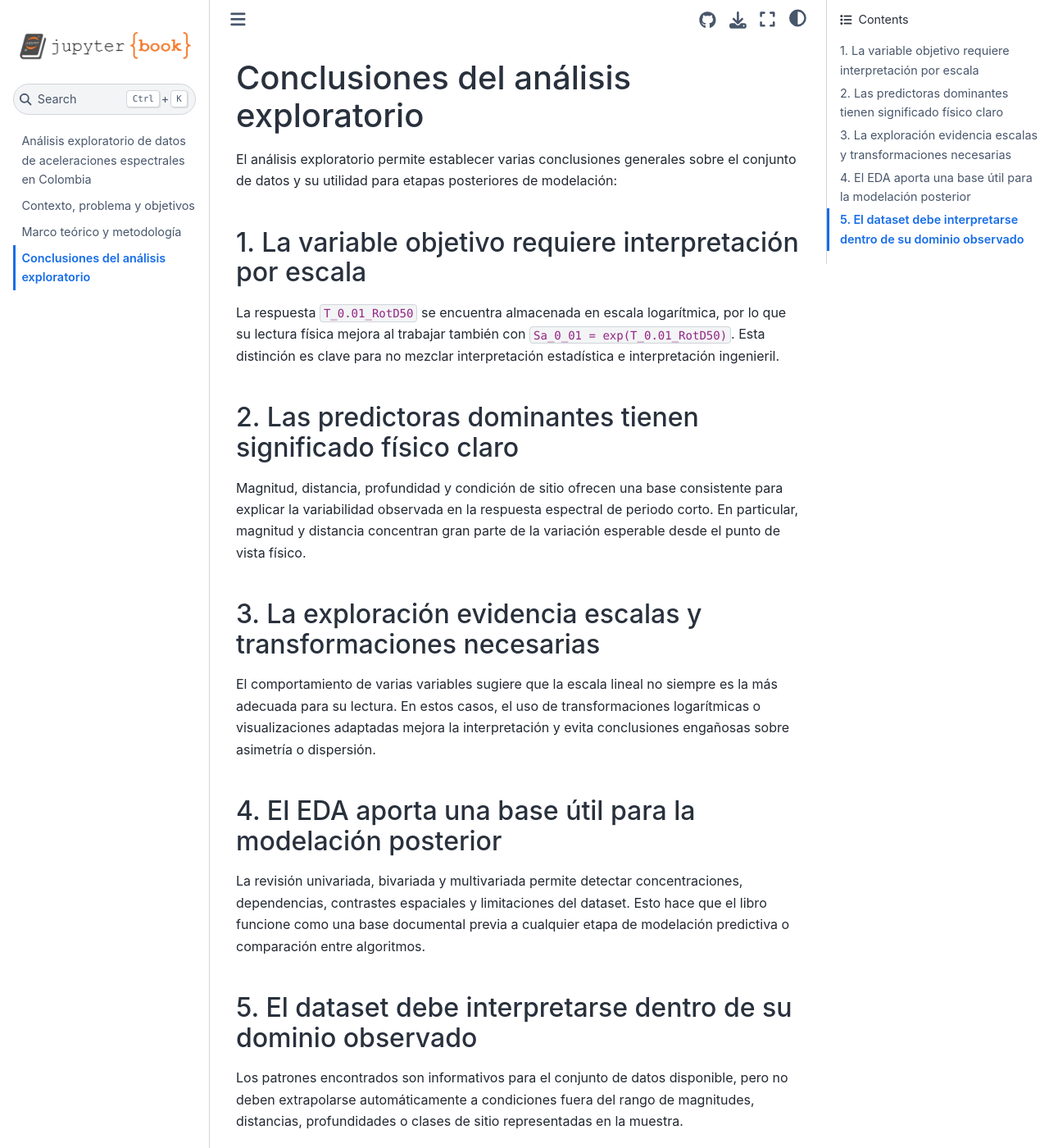
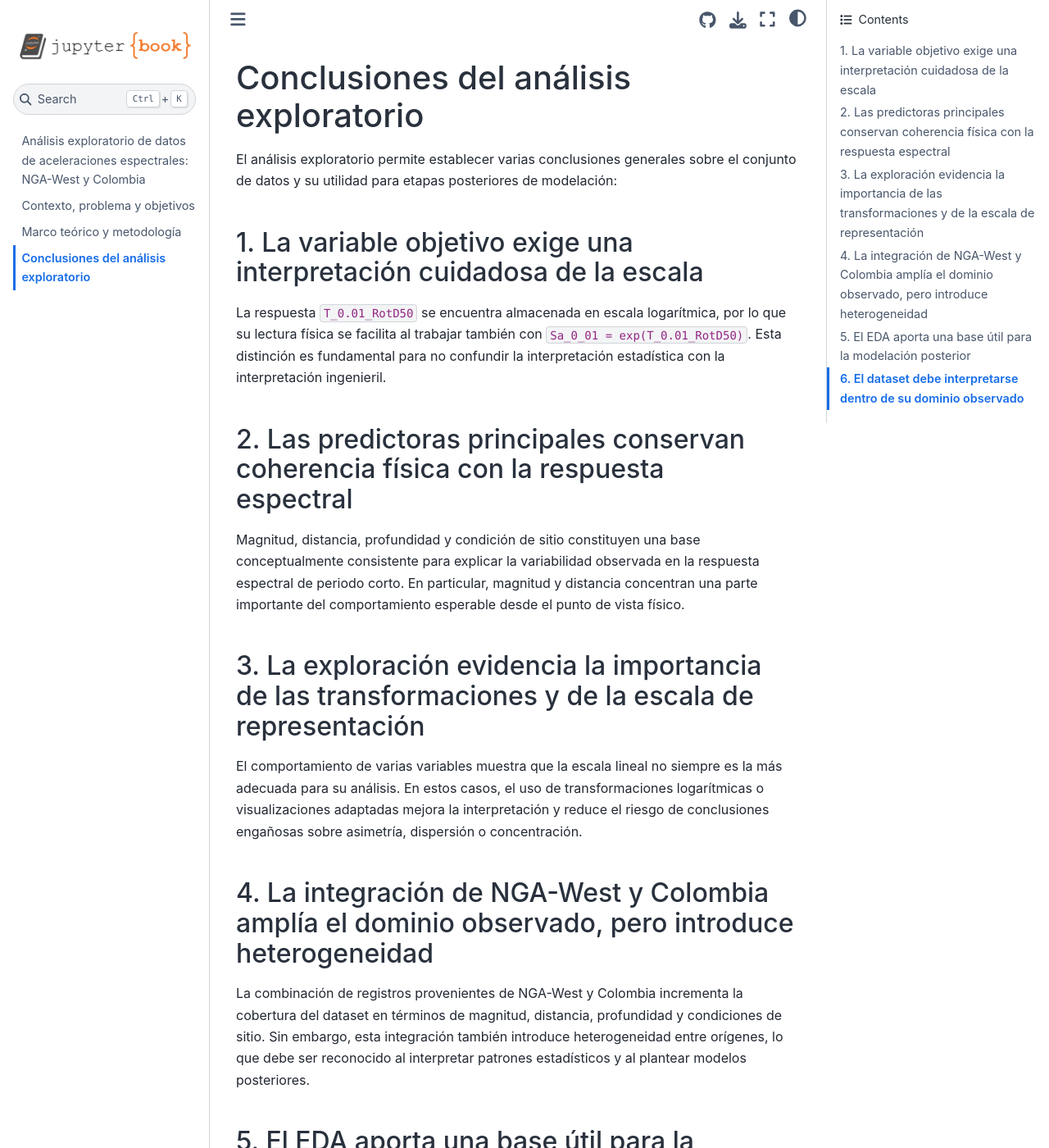
Before and after one commit to eliasibpajaro/eda-jbook, a Jupyter Book: the page built from docs/conclusiones.md, in a window 1280 px wide and 1400 px high. Shown: the whole window at 82% size. Built offline with Jupyter Book 1.0.4 settings and Sphinx 7.4.7 and the Sphinx Book theme 1.1.4, drawn with Linux system fonts in a browser that asks for light colours; pages that are not in the unit, such as notebooks, are missing from menus; some of the changed text lies outside the part shown.

Commit message:
Agrega introducción, marco teórico y conclusiones al Jupyter Book

````diff
--- a/docs/conclusiones.md
+++ b/docs/conclusiones.md
@@ -2,22 +2,26 @@
 
 El análisis exploratorio permite establecer varias conclusiones generales sobre el conjunto de datos y su utilidad para etapas posteriores de modelación:
 
-## 1. La variable objetivo requiere interpretación por escala
+## 1. La variable objetivo exige una interpretación cuidadosa de la escala
 
-La respuesta `T_0.01_RotD50` se encuentra almacenada en escala logarítmica, por lo que su lectura física mejora al trabajar también con `Sa_0_01 = exp(T_0.01_RotD50)`. Esta distinción es clave para no mezclar interpretación estadística e interpretación ingenieril.
+La respuesta `T_0.01_RotD50` se encuentra almacenada en escala logarítmica, por lo que su lectura física se facilita al trabajar también con `Sa_0_01 = exp(T_0.01_RotD50)`. Esta distinción es fundamental para no confundir la interpretación estadística con la interpretación ingenieril.
 
-## 2. Las predictoras dominantes tienen significado físico claro
+## 2. Las predictoras principales conservan coherencia física con la respuesta espectral
 
-Magnitud, distancia, profundidad y condición de sitio ofrecen una base consistente para explicar la variabilidad observada en la respuesta espectral de periodo corto. En particular, magnitud y distancia concentran gran parte de la variación esperable desde el punto de vista físico.
+Magnitud, distancia, profundidad y condición de sitio constituyen una base conceptualmente consistente para explicar la variabilidad observada en la respuesta espectral de periodo corto. En particular, magnitud y distancia concentran una parte importante del comportamiento esperable desde el punto de vista físico.
 
-## 3. La exploración evidencia escalas y transformaciones necesarias
+## 3. La exploración evidencia la importancia de las transformaciones y de la escala de representación
 
-El comportamiento de varias variables sugiere que la escala lineal no siempre es la más adecuada para su lectura. En estos casos, el uso de transformaciones logarítmicas o visualizaciones adaptadas mejora la interpretación y evita conclusiones engañosas sobre asimetría o dispersión.
+El comportamiento de varias variables muestra que la escala lineal no siempre es la más adecuada para su análisis. En estos casos, el uso de transformaciones logarítmicas o visualizaciones adaptadas mejora la interpretación y reduce el riesgo de conclusiones engañosas sobre asimetría, dispersión o concentración.
 
-## 4. El EDA aporta una base útil para la modelación posterior
+## 4. La integración de NGA-West y Colombia amplía el dominio observado, pero introduce heterogeneidad
 
-La revisión univariada, bivariada y multivariada permite detectar concentraciones, dependencias, contrastes espaciales y limitaciones del dataset. Esto hace que el libro funcione como una base documental previa a cualquier etapa de modelación predictiva o comparación entre algoritmos.
+La combinación de registros provenientes de NGA-West y Colombia incrementa la cobertura del dataset en términos de magnitud, distancia, profundidad y condiciones de sitio. Sin embargo, esta integración también introduce heterogeneidad entre orígenes, lo que debe ser reconocido al interpretar patrones estadísticos y al plantear modelos posteriores.
 
-## 5. El dataset debe interpretarse dentro de su dominio observado
+## 5. El EDA aporta una base útil para la modelación posterior
 
-Los patrones encontrados son informativos para el conjunto de datos disponible, pero no deben extrapolarse automáticamente a condiciones fuera del rango de magnitudes, distancias, profundidades o clases de sitio representadas en la muestra.
+La revisión univariada, bivariada y multivariada permite identificar concentraciones, dependencias, contrastes espaciales, diferencias entre grupos y posibles limitaciones del conjunto de datos. En este sentido, el libro funciona como una base documental previa a cualquier etapa de modelación predictiva o comparación entre algoritmos.
+
+## 6. El dataset debe interpretarse dentro de su dominio observado
+
+Los patrones identificados son informativos para la muestra disponible, pero no deben extrapolarse automáticamente a condiciones fuera del rango de magnitudes, distancias, profundidades o clases de sitio representadas en la base analizada.
--- a/docs/contexto_objetivos.md
+++ b/docs/contexto_objetivos.md
@@ -2,21 +2,21 @@
 
 ## Contexto sísmico y pertinencia
 
-Colombia se ubica en una región tectónicamente activa, influenciada por la interacción entre varias placas y bloques corticales. En este contexto, la estimación de aceleraciones espectrales es un insumo relevante para el diseño sismo-resistente, la evaluación de amenaza y la construcción de modelos de predicción del movimiento del suelo.
+La estimación de aceleraciones espectrales es un insumo fundamental en ingeniería sismorresistente, evaluación de amenaza y desarrollo de modelos de predicción del movimiento del suelo. En este contexto, la disponibilidad de registros instrumentales provenientes tanto de Colombia como de bases internacionales como NGA-West permite ampliar el rango de observación y enriquecer el análisis de variables relevantes para la respuesta espectral.
 
-La disponibilidad de bases de datos instrumentales permite complementar los enfoques empíricos tradicionales con análisis basados en datos. En particular, el uso de análisis exploratorio facilita entender la estructura del dataset, identificar patrones dominantes y preparar el terreno para comparaciones posteriores entre modelos predictivos.
+La integración de registros de distintos orígenes incrementa la cobertura en magnitud, distancia, profundidad y condiciones de sitio, pero también introduce heterogeneidad en la muestra. Por ello, antes de avanzar hacia etapas de modelación, resulta necesario caracterizar la estructura del dataset, sus escalas, sus distribuciones y las relaciones principales entre variables.
 
 ## Problema de investigación
 
-La calibración de relaciones predictivas específicas para Colombia enfrenta limitaciones asociadas al tamaño muestral, la heterogeneidad espacial de los registros y la disponibilidad de variables de sitio más detalladas. En consecuencia, antes de construir modelos, es necesario caracterizar rigurosamente el comportamiento de las variables observadas.
+La construcción de modelos predictivos para respuesta espectral requiere comprender previamente el comportamiento estadístico del conjunto de datos disponible. En un dataset combinado como el utilizado en este libro, esta necesidad es aún más importante, ya que la integración de registros de NGA-West y Colombia puede generar diferencias de escala, composición y variabilidad entre subconjuntos.
 
-Desde esa perspectiva, este libro parte de una pregunta práctica:
+Desde esta perspectiva, este libro parte de la siguiente pregunta práctica:
 
-> ¿Qué patrones estadísticos, relaciones y escalas dominan la respuesta espectral de periodo corto y sus principales predictoras dentro del conjunto de datos disponible?
+> ¿Qué patrones estadísticos, relaciones y escalas dominan la respuesta espectral de periodo corto y sus principales predictoras dentro de una base integrada de registros sísmicos de NGA-West y Colombia?
 
 ## Objetivo general
 
-Caracterizar exploratoriamente un conjunto de registros sísmicos usados para el estudio de aceleraciones espectrales en Colombia, con énfasis en la respuesta `T_0.01_RotD50` y en sus relaciones con magnitud, distancia, profundidad y condición de sitio.
+Caracterizar exploratoriamente una base integrada de registros sísmicos de NGA-West y Colombia, con énfasis en la respuesta `T_0.01_RotD50` y en sus relaciones con magnitud, distancia, profundidad, condición de sitio y origen del registro.
 
 ## Objetivos específicos
 
@@ -24,6 +24,7 @@ Caracterizar exploratoriamente un conjunto de registros sísmicos usados para el
 2. Examinar relaciones bivariadas entre la variable objetivo y las predictoras relevantes.
 3. Identificar patrones multivariados y espaciales que puedan ser útiles en etapas posteriores de modelación.
 4. Documentar de manera clara el significado físico y estadístico de las variables analizadas.
+5. Evaluar de forma exploratoria posibles diferencias asociadas al origen de los registros.
 
 ## Variables clave del problema
 
@@ -32,9 +33,10 @@ Las variables de mayor interés en este libro son:
 - `Magnitude`: magnitud momento del evento sísmico.
 - `Rrup_OpenQuake`: distancia de ruptura.
 - `Hypocenter Depth (km)`: profundidad hipocentral.
-- `Soil_Class`: clasificación de sitio.
+- `Soil_Class`: clasificación simplificada de sitio.
+- `origen`: procedencia del registro dentro de la base integrada.
 - `T_0.01_RotD50`: respuesta espectral objetivo en escala logarítmica.
 
 ## Aporte del EDA
 
-El análisis exploratorio no reemplaza la modelación, pero sí cumple una función decisiva: permite detectar escalas, sesgos, concentraciones, valores atípicos, dependencias y posibles limitaciones del dataset. Por eso, este libro se entiende como una base documental previa a cualquier fase de ajuste o validación predictiva.
+El análisis exploratorio no sustituye la modelación, pero cumple una función esencial: permite identificar escalas, sesgos, concentraciones, valores atípicos, dependencias y posibles limitaciones del dataset. En este sentido, el libro constituye una base documental previa a cualquier fase de ajuste, validación o comparación de modelos predictivos.
--- a/docs/intro.md
+++ b/docs/intro.md
@@ -1,29 +1,29 @@
-# Análisis exploratorio de datos de aceleraciones espectrales en Colombia
+# Análisis exploratorio de datos de aceleraciones espectrales: NGA-West y Colombia
 
-Este libro reúne el análisis exploratorio de un conjunto de registros sísmicos usados para estudiar la aceleracion picoefectiva de periodo corto en Colombia y otros paises. El objetivo es presentar, de forma ordenada, el contexto del problema, los fundamentos mínimos para interpretar las variables y la exploración estadística del dataset.
+Este libro presenta el análisis exploratorio de una base integrada de registros sísmicos provenientes de NGA-West y de Colombia, utilizada para estudiar la respuesta espectral de periodo corto y sus principales variables explicativas. El propósito es organizar, de manera clara y sistemática, el contexto del problema, los fundamentos mínimos para interpretar las variables y la exploración estadística del conjunto de datos.
 
 ## Propósito del libro
 
 El libro tiene tres propósitos complementarios:
 
-1. **Contextualizar el problema** desde la ingeniería sísmica y la modelación de movimiento del suelo.
-2. **Documentar las variables y el enfoque metodológico** con el que se organizó el EDA.
-3. **Mostrar la exploración univariada, bivariada y multivariada** como base para etapas posteriores de modelación predictiva.
+1. **Contextualizar el problema** desde la ingeniería sísmica y la modelación del movimiento del suelo.
+2. **Documentar las variables y el enfoque metodológico** con el que se estructuró el EDA.
+3. **Presentar la exploración univariada, bivariada y multivariada** como base para etapas posteriores de modelación predictiva.
 
 ## Estructura
 
-El contenido se organiza así:
+El contenido se organiza de la siguiente manera:
 
-- **Contexto, problema y objetivos**: justifica la pertinencia del estudio y define el alcance.
-- **Marco teórico y metodología**: resume conceptos clave de respuesta espectral, RotD50, transformación logarítmica y estructura del análisis.
+- **Contexto, problema y objetivos**: justifica la pertinencia del estudio y delimita su alcance.
+- **Marco teórico y metodología**: resume conceptos clave de respuesta espectral, RotD50, transformaciones logarítmicas y estructura del análisis.
 - **EDA univariado**: describe distribuciones, escalas y comportamiento individual de las variables.
-- **EDA bivariado**: explora relaciones entre predictoras y variable objetivo.
-- **EDA multivariado**: examina dependencias conjuntas, estructuras espaciales y patrones de correlación.
-- **Conclusiones**: sintetiza los principales hallazgos del análisis exploratorio.
+- **EDA bivariado**: explora relaciones entre la variable objetivo y las predictoras principales.
+- **EDA multivariado**: examina dependencias conjuntas, patrones espaciales y estructuras de correlación.
+- **Conclusiones**: sintetiza los hallazgos principales del análisis exploratorio.
 
 ## Alcance analítico
 
-Aunque el dataset contiene espectros y metadatos asociados al evento, la estación y el sitio, este libro pone especial atención a la variable `T_0.01_RotD50`, utilizada como respuesta principal en el análisis. En varias secciones también se trabaja con su transformación a escala física, definida como:
+Aunque el dataset contiene espectros y metadatos asociados al evento, la estación y el sitio, este libro se concentra especialmente en la variable `T_0.01_RotD50`, utilizada como respuesta principal del análisis. En varias secciones también se trabaja con su transformación a escala física, definida como:
 
 ```{math}
 Sa_{0.01} = \exp\left(T_{0.01,RotD50}\right)
@@ -31,7 +31,4 @@ Sa_{0.01} = \exp\left(T_{0.01,RotD50}\right)
 
 ## Nota sobre la interpretación
 
-No todas las variables se encuentran almacenadas en escala física original. Algunas fueron transformadas logarítmicamente durante el preprocesamiento, por lo que su interpretación debe hacerse con cuidado y siempre distinguiendo entre la escala almacenada y la escala física original.
-
-```{tableofcontents}
-```
+No todas las variables se encuentran almacenadas en su escala física original. Algunas han sido transformadas logarítmicamente durante el preprocesamiento, por lo que su interpretación debe realizarse distinguiendo cuidadosamente entre la escala almacenada y la escala física original.
--- a/docs/marco_metodologia.md
+++ b/docs/marco_metodologia.md
@@ -2,19 +2,19 @@
 
 ## Fundamentos del problema
 
-La respuesta espectral resume la máxima respuesta de un sistema de un grado de libertad frente a una excitación sísmica. De forma general, el movimiento relativo del sistema puede representarse mediante:
+La respuesta espectral resume la máxima respuesta de un sistema de un grado de libertad sometido a una excitación sísmica. De forma general, el movimiento relativo del sistema puede representarse mediante:
 
 ```{math}
 \ddot{x}(t) + 2\zeta\omega_n\dot{x}(t) + \omega_n^2 x(t) = -\ddot{x}_g(t)
 ```
 
-A partir de esta ecuación, se construyen ordenadas espectrales para distintos periodos y un amortiguamiento dado. La aceleración espectral puede representarse como:
+A partir de esta ecuación se construyen ordenadas espectrales para distintos periodos y para un amortiguamiento dado. La aceleración espectral puede expresarse como:
 
 ```{math}
 S_a(T,\zeta)=\max_t\left|\ddot{x}(t)+\ddot{x}_g(t)\right|
 ```
 
-En este trabajo, la medida de interés se expresa mediante `RotD50`, una medida rotacional que resume la respuesta horizontal independiente de la orientación:
+En este trabajo, la medida de interés se representa mediante `RotD50`, una medida rotacional que resume la respuesta horizontal de manera independiente de la orientación:
 
 ```{math}
 \mathrm{RotD50}(T)=P_{50}\left(S_a^{(\theta)}(T)\right)
@@ -33,34 +33,35 @@ Sa_{0.01} = \exp\left(T_{0.01,RotD50}\right)
 Las predictoras de mayor interés son:
 
 - **Magnitude**: representa el tamaño del evento sísmico.
-- **Rrup_OpenQuake**: distancia de ruptura; en algunos flujos puede encontrarse almacenada en escala logarítmica y debe interpretarse en consecuencia.
+- **Rrup_OpenQuake**: distancia de ruptura; en algunos flujos puede encontrarse almacenada en escala logarítmica, por lo que su interpretación debe hacerse con cuidado.
 - **Hypocenter Depth (km)**: profundidad hipocentral.
 - **Soil_Class**: categorización simplificada de la condición de sitio.
+- **origen**: variable que distingue la procedencia de los registros dentro de la base integrada.
 
 ## Consideraciones metodológicas
 
-El enfoque del libro es estrictamente exploratorio. No se persigue aquí un ajuste final de modelos, sino una caracterización ordenada del conjunto de datos. El análisis se organizó en tres niveles:
+El enfoque del libro es estrictamente exploratorio. No se pretende ajustar aquí un modelo predictivo final, sino caracterizar de manera ordenada el conjunto de datos y sus principales patrones estadísticos. El análisis se organiza en tres niveles:
 
 ## 1. Análisis univariado
 
-Se estudian distribuciones marginales, medidas resumen, posibles asimetrías, escalas de representación y comportamiento de variables numéricas y categóricas.
+Se estudian distribuciones marginales, medidas resumen, posibles asimetrías, escalas de representación y comportamiento individual de variables numéricas y categóricas.
 
 ## 2. Análisis bivariado
 
-Se examinan relaciones entre la variable objetivo y distintas predictoras. Esta etapa permite identificar tendencias, posibles dependencias monotónicas, contrastes por grupos y comportamientos diferenciales por clases de sitio u origen.
+Se examinan relaciones entre la variable objetivo y distintas predictoras. Esta etapa permite identificar tendencias generales, dependencias monotónicas, contrastes por grupos y diferencias asociadas a clases de sitio u origen.
 
 ## 3. Análisis multivariado
 
-Se revisan estructuras conjuntas mediante matrices de correlación, visualizaciones espaciales, cruces simultáneos entre variables y representaciones tridimensionales o geográficas cuando aportan claridad.
+Se revisan estructuras conjuntas mediante matrices de correlación, visualizaciones espaciales, cruces simultáneos entre variables y representaciones tridimensionales o geográficas cuando aportan claridad interpretativa.
 
 ## Criterios de interpretación
 
-A lo largo del libro se siguen tres criterios:
+A lo largo del libro se siguen tres criterios principales:
 
-1. **Separar la interpretación física de la estadística**: una variable transformada en log no debe discutirse como si estuviera en kilómetros o en escala lineal.
-2. **Priorizar claridad visual**: en varias gráficas se utilizan escalas logarítmicas cuando mejoran la lectura de la distribución.
-3. **Mantener trazabilidad conceptual**: cada sección conecta la visualización con su significado dentro del problema sísmico.
+1. **Distinguir entre escala física y escala transformada**: una variable almacenada en logaritmo no debe interpretarse como si estuviera en kilómetros o en escala lineal.
+2. **Priorizar claridad visual y consistencia analítica**: en varias gráficas se emplean escalas logarítmicas cuando ello mejora la lectura de la distribución y evita interpretaciones engañosas.
+3. **Mantener trazabilidad conceptual**: cada visualización se interpreta en función de su significado físico y de su papel dentro del problema sísmico.
 
 ## Alcance y limitaciones
 
-Este EDA describe el comportamiento del dataset disponible, pero no constituye por sí mismo evidencia suficiente para generalizaciones fuera del dominio observado. Sus resultados deben interpretarse como base para etapas posteriores de modelación, validación y discusión ingenieril.
+Este EDA describe el comportamiento del dataset disponible, pero no constituye por sí mismo evidencia suficiente para generalizar resultados fuera del dominio observado. Sus hallazgos deben entenderse como base para etapas posteriores de modelación, validación y discusión ingenieril.
````
Also changed, not shown: other parts of docs/marco_metodologia.md (+1 -1 lines), 6 other files.
